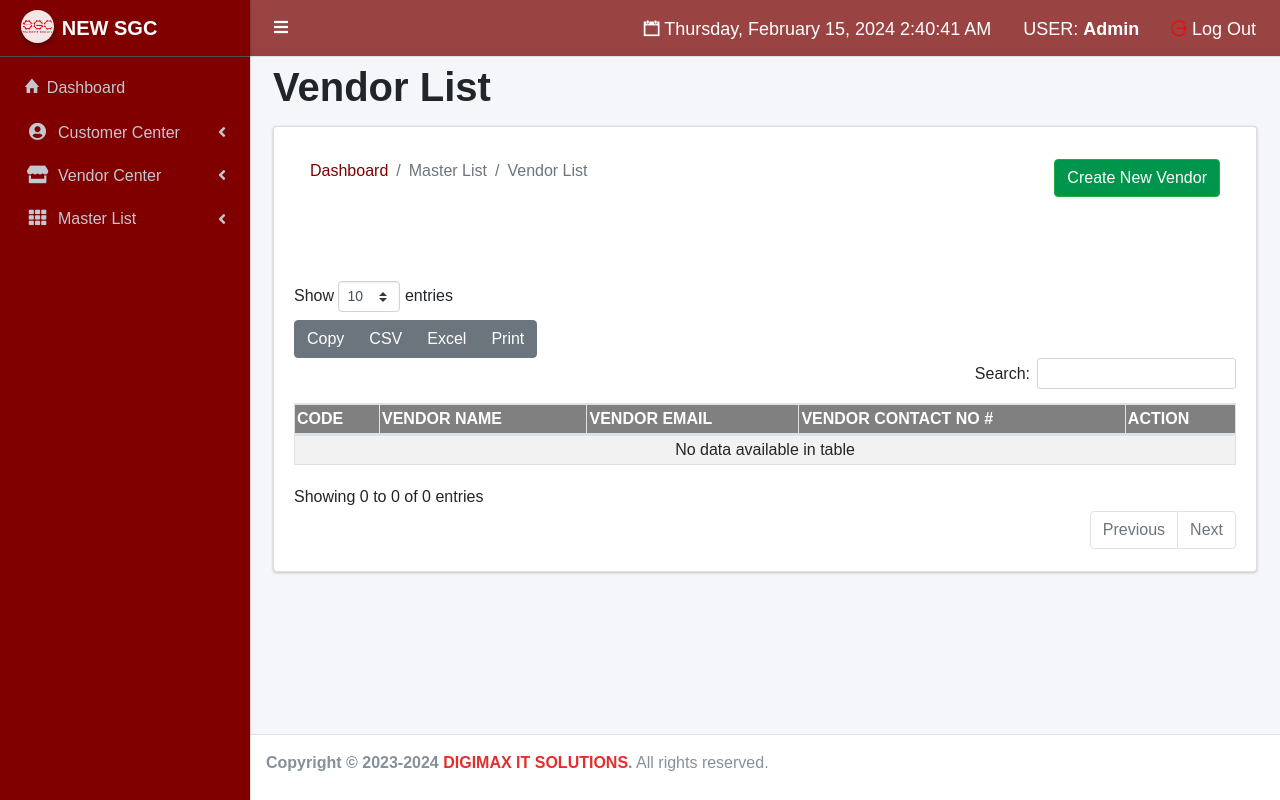
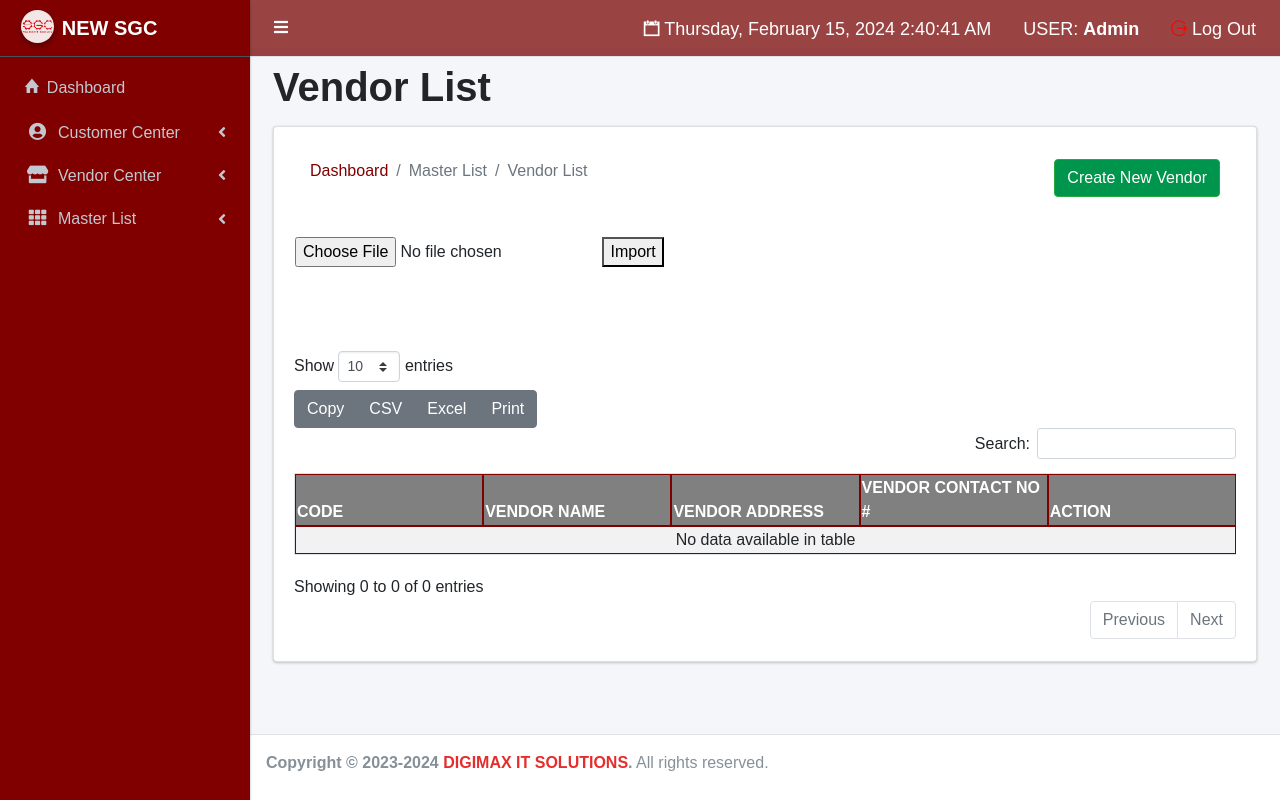
Before and after one commit to Digimax-IT-Solutions/new_sgc, a PHP site: page /main/vendor_list.view.php in a window 1280 px wide. Run offline with PHP 8.4, Linux system fonts and the light colour scheme; a user stored in the database is signed in; data that the repository does not hold is empty; some libraries are stand-ins or nearby versions.

Commit message:
VENDOR IMPORT

```diff
--- a/main/vendor_list.view.php
+++ b/main/vendor_list.view.php
@@ -7,7 +7,9 @@
 
 #vendorTable th,
 #vendorTable td {
-    padding: 2px;
+    padding: 1px;
+        width: 100px;
+        border: 1px solid maroon;
     /* Adjust the padding as needed */
 }
 #vendorTable tbody tr:hover {
@@ -52,6 +54,14 @@
                                         </button>
                                     </ol>
                                 </div><!-- /.col -->
+                                <div class="col-sm-15">
+                                        <ol class="breadcrumb float-sm-right">
+                                            <form action="modules/vendors/import.php" method="post" enctype="multipart/form-data">
+                                                <input type="file" name="file" id="file" accept=".xls,.xlsx">
+                                                <button type="submit" name="import">Import </button>
+                                            </form>
+                                        </ol>
+                                    </div>
                             </div><!-- /.row -->
 
 
@@ -61,7 +71,7 @@
                                     <tr>
                                         <th>CODE</th>
                                         <th>VENDOR NAME</th>
-                                        <th>VENDOR EMAIL</th>
+                                        <th>VENDOR ADDRESS</th>
                                         <th>VENDOR CONTACT NO #</th>
                                         <th>ACTION</th>
                                     </tr>
@@ -301,7 +311,7 @@ $(document).ready(function() {
                     var row = `<tr>
                             <td>${vendor.vendorCode || ''}</td>
                             <td>${vendor.vendorName || ''}</td>
-                            <td>${vendor.vendorEmail || ''}</td>
+                            <td>${vendor.vendorAddress || ''}</td>
                             <td>${vendor.vendorContactNumber || ''}</td>
                             <td>
                             <button type="button" class="btn btn-primary btn-sm editVendorButton" style="background-color: rgb(0, 149, 77); color: white; border: 1px rgb(0, 149, 77);" data-id="${vendor.vendorID}">Edit</button>
```
Also changed, not shown: main/item_list.view.php (+14 -24 lines), main/modules/vendors/import.php (added, +46 -0 lines).
